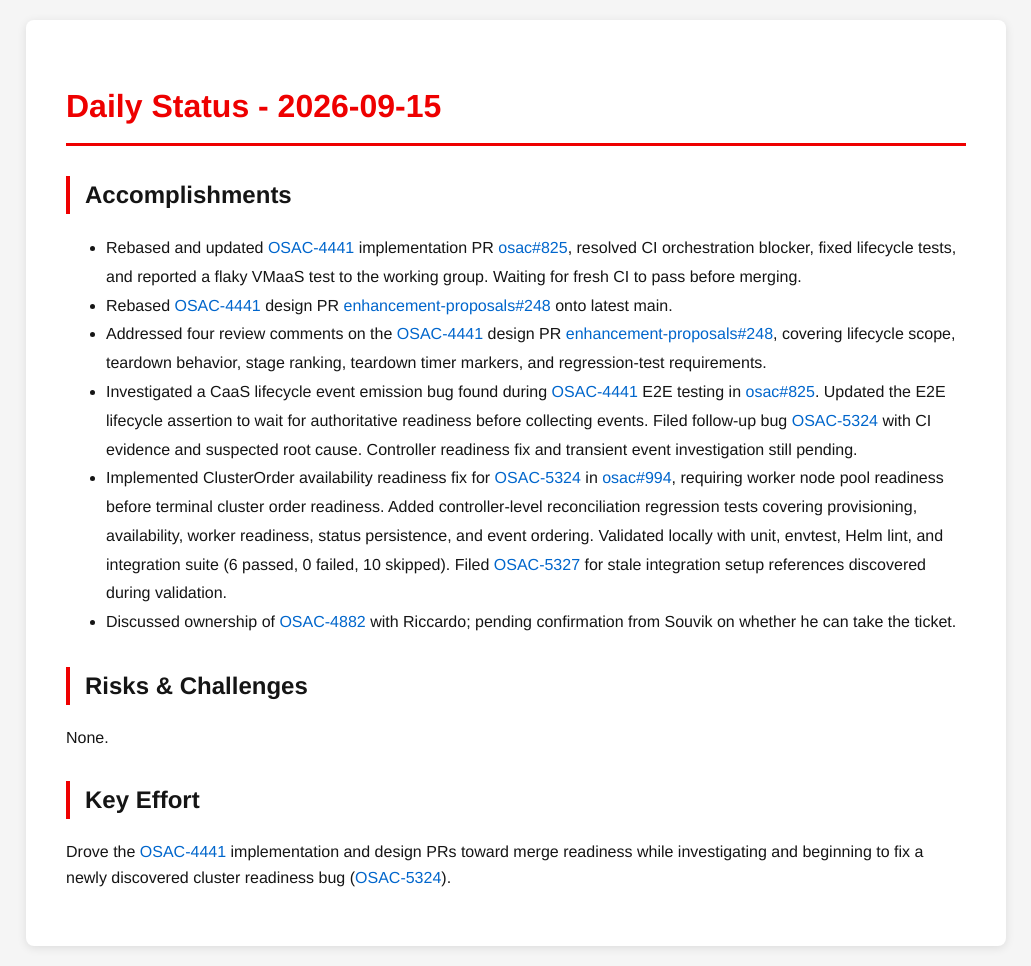
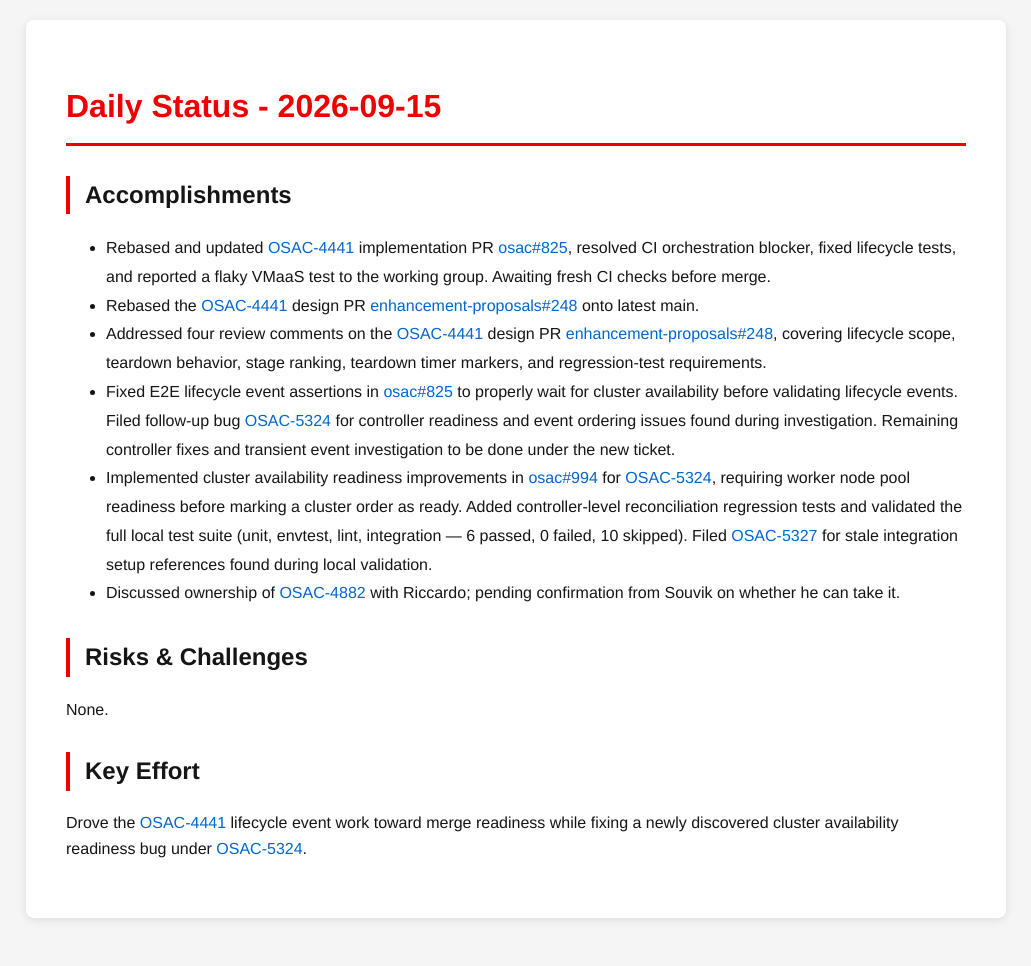
Before and after one commit to tzvatot/daily-status, a Jekyll site: the page built from 2026-09-15.md, in a window 1280 px wide. Shown: the whole page, without its empty margins (124-1155 px from the left). Built offline with Jekyll 4.4.1, drawn with Linux system fonts in a browser that asks for light colours; after the commit the page ends 938 px from its top, so only the background shows below that.

Commit message:
Daily status update - 2026-09-15

```diff
--- a/2026-09-15.md
+++ b/2026-09-15.md
@@ -7,15 +7,15 @@ date: 2026-09-15
 # Daily Status - 2026-09-15
 
 ## Accomplishments
-- Rebased and updated [OSAC-4441](https://redhat.atlassian.net/browse/OSAC-4441) implementation PR [osac#825](https://github.com/osac-project/osac/pull/825), resolved CI orchestration blocker, fixed lifecycle tests, and reported a flaky VMaaS test to the working group. Waiting for fresh CI to pass before merging.
-- Rebased [OSAC-4441](https://redhat.atlassian.net/browse/OSAC-4441) design PR [enhancement-proposals#248](https://github.com/osac-project/enhancement-proposals/pull/248) onto latest main.
+- Rebased and updated [OSAC-4441](https://redhat.atlassian.net/browse/OSAC-4441) implementation PR [osac#825](https://github.com/osac-project/osac/pull/825), resolved CI orchestration blocker, fixed lifecycle tests, and reported a flaky VMaaS test to the working group. Awaiting fresh CI checks before merge.
+- Rebased the [OSAC-4441](https://redhat.atlassian.net/browse/OSAC-4441) design PR [enhancement-proposals#248](https://github.com/osac-project/enhancement-proposals/pull/248) onto latest main.
 - Addressed four review comments on the [OSAC-4441](https://redhat.atlassian.net/browse/OSAC-4441) design PR [enhancement-proposals#248](https://github.com/osac-project/enhancement-proposals/pull/248), covering lifecycle scope, teardown behavior, stage ranking, teardown timer markers, and regression-test requirements.
-- Investigated a CaaS lifecycle event emission bug found during [OSAC-4441](https://redhat.atlassian.net/browse/OSAC-4441) E2E testing in [osac#825](https://github.com/osac-project/osac/pull/825). Updated the E2E lifecycle assertion to wait for authoritative readiness before collecting events. Filed follow-up bug [OSAC-5324](https://redhat.atlassian.net/browse/OSAC-5324) with CI evidence and suspected root cause. Controller readiness fix and transient event investigation still pending.
-- Implemented ClusterOrder availability readiness fix for [OSAC-5324](https://redhat.atlassian.net/browse/OSAC-5324) in [osac#994](https://github.com/osac-project/osac/pull/994), requiring worker node pool readiness before terminal cluster order readiness. Added controller-level reconciliation regression tests covering provisioning, availability, worker readiness, status persistence, and event ordering. Validated locally with unit, envtest, Helm lint, and integration suite (6 passed, 0 failed, 10 skipped). Filed [OSAC-5327](https://redhat.atlassian.net/browse/OSAC-5327) for stale integration setup references discovered during validation.
-- Discussed ownership of [OSAC-4882](https://redhat.atlassian.net/browse/OSAC-4882) with Riccardo; pending confirmation from Souvik on whether he can take the ticket.
+- Fixed E2E lifecycle event assertions in [osac#825](https://github.com/osac-project/osac/pull/825) to properly wait for cluster availability before validating lifecycle events. Filed follow-up bug [OSAC-5324](https://redhat.atlassian.net/browse/OSAC-5324) for controller readiness and event ordering issues found during investigation. Remaining controller fixes and transient event investigation to be done under the new ticket.
+- Implemented cluster availability readiness improvements in [osac#994](https://github.com/osac-project/osac/pull/994) for [OSAC-5324](https://redhat.atlassian.net/browse/OSAC-5324), requiring worker node pool readiness before marking a cluster order as ready. Added controller-level reconciliation regression tests and validated the full local test suite (unit, envtest, lint, integration — 6 passed, 0 failed, 10 skipped). Filed [OSAC-5327](https://redhat.atlassian.net/browse/OSAC-5327) for stale integration setup references found during local validation.
+- Discussed ownership of [OSAC-4882](https://redhat.atlassian.net/browse/OSAC-4882) with Riccardo; pending confirmation from Souvik on whether he can take it.
 
 ## Risks & Challenges
 None.
 
 ## Key Effort
-Drove the [OSAC-4441](https://redhat.atlassian.net/browse/OSAC-4441) implementation and design PRs toward merge readiness while investigating and beginning to fix a newly discovered cluster readiness bug ([OSAC-5324](https://redhat.atlassian.net/browse/OSAC-5324)).
+Drove the [OSAC-4441](https://redhat.atlassian.net/browse/OSAC-4441) lifecycle event work toward merge readiness while fixing a newly discovered cluster availability readiness bug under [OSAC-5324](https://redhat.atlassian.net/browse/OSAC-5324).
```
